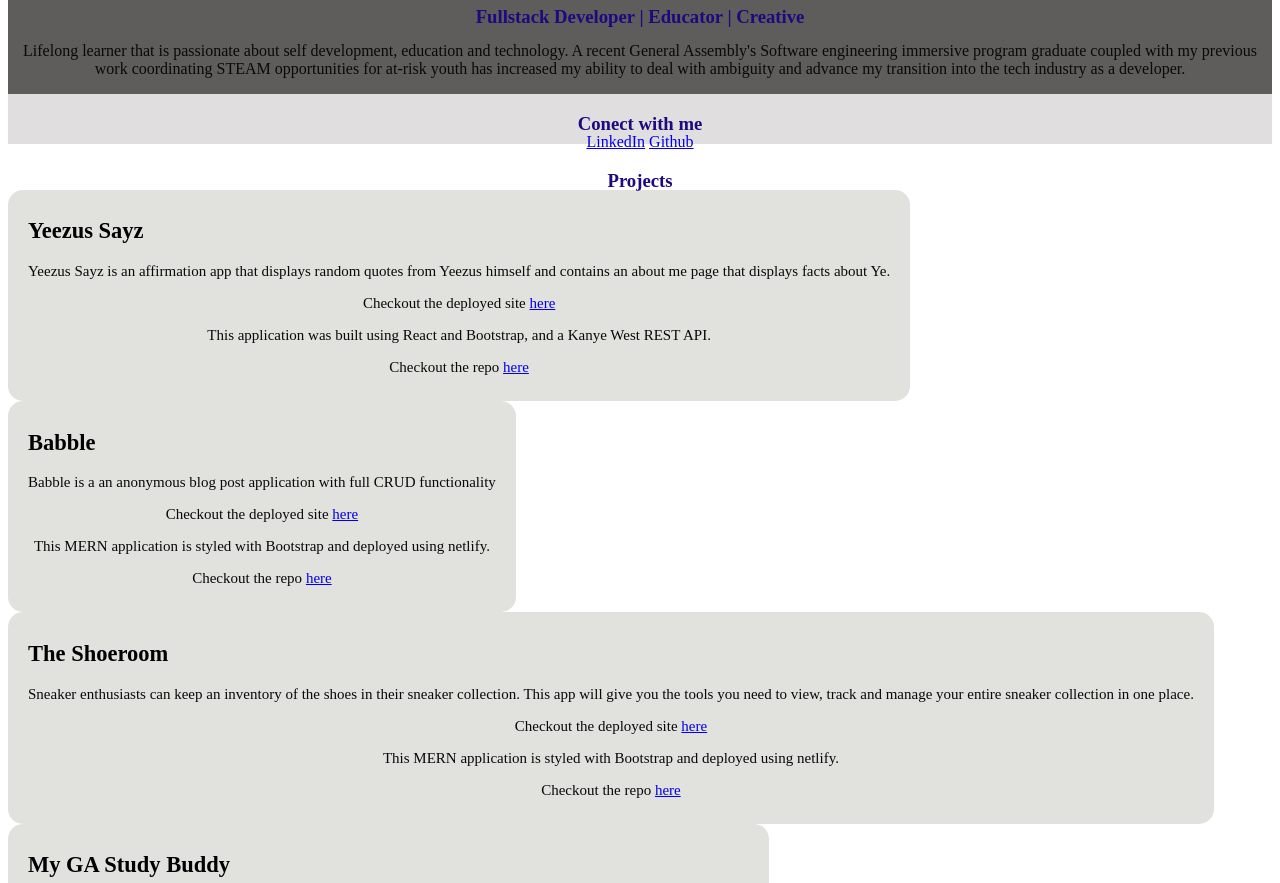
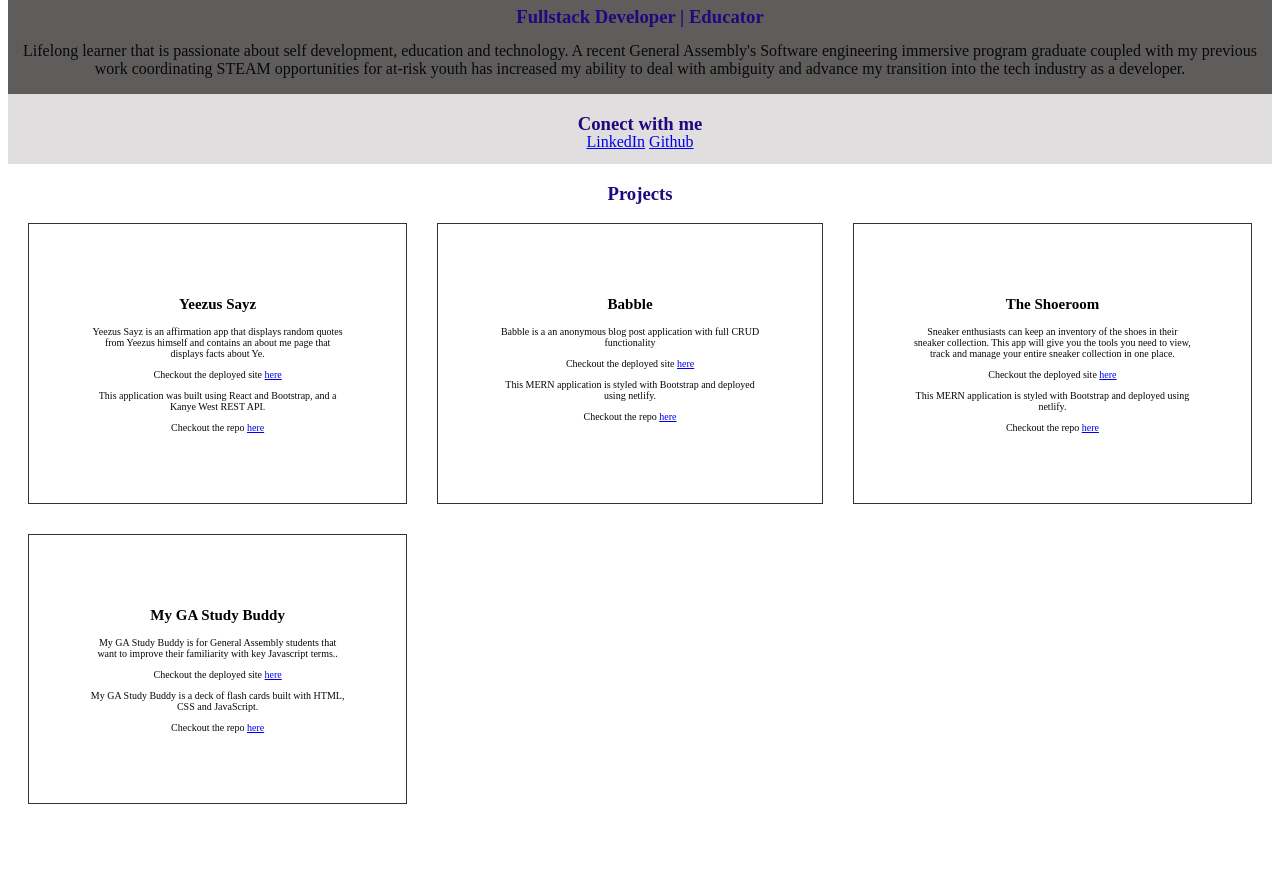
Before and after one commit to tsucodes/tsanirhodes, a plain HTML site: page index.html in a window 1280 px wide. Shown: the part 69-952 px from the top of the page. After the commit the page ends 901 px from the top, so only its background shows below. Drawn offline with Linux system fonts and the light colour scheme.

Commit message:
structure added

```diff
--- a/index.html
+++ b/index.html
@@ -11,7 +11,7 @@
 
     <header class="head">
         <h1>Tsani Rhodes</h1>
-        <h3> Fullstack Developer | Educator | Creative</h3>
+        <h3> Fullstack Developer | Educator</h3>
         <p>Lifelong learner that is passionate about self development, education and technology. A recent General Assembly's Software engineering immersive program graduate coupled with my previous work coordinating STEAM opportunities for at-risk youth has increased my ability to deal with ambiguity and advance my transition into the tech industry as a developer.</p>
     </header>
 
@@ -24,79 +24,51 @@
     <h3>Projects</h3>
     <div class="projectcontainer">
         <!-- style="width:500px;height:100px;border:1px solid #000;"> -->
-        <h2>
-            Yeezus Sayz
-        </h2>
+        <div class="p1">
+            <h2>Yeezus Sayz</h2>
                 <p>Yeezus Sayz is an affirmation app that displays random quotes from Yeezus himself and contains an about me page that displays facts about Ye.</p>
          <!-- <img>
             project preview
          </img> -->
-        <p>
-            Checkout the deployed site <a href="https://yeezus-sayz.netlify.app"> here</a>
-        </p>
-        <p>
-            This application was built using React and Bootstrap, and a Kanye West REST API.
-        </p>
-        <p>
-            Checkout the repo <a href="https://github.com/tsucodes/yeezus-sayz">here</a>
-        </p>
+                <p>Checkout the deployed site <a href="https://yeezus-sayz.netlify.app"> here</a></p>
+                <p> This application was built using React and Bootstrap, and a Kanye West REST API.</p>
+                <p>Checkout the repo <a href="https://github.com/tsucodes/yeezus-sayz">here</a></p>
         </div>
-    <div class="projectcontainer">
-        <!-- style="width:500px;height:100px;border:1px solid #000;"> -->
-        <h2>
-            Babble
-        </h2>
+
+
+        <div class="p2">
+            <h2>Babble</h2>
                 <p>Babble is a an anonymous blog post application with full CRUD functionality</p>
          <!-- <img>
             project preview
          </img> -->
-        <p>
-            Checkout the deployed site <a href="https://babble-ijc-tr.netlify.app/"> here</a>
-        </p>
-        <p>
-            This MERN application is styled with Bootstrap and deployed using netlify.
-        </p>
-        <p>
-            Checkout the repo <a href="https://github.com/I-J-C/babble-frontend">here</a>
-        </p>
+                <p>Checkout the deployed site <a href="https://babble-ijc-tr.netlify.app/"> here</a></p>
+                <p>This MERN application is styled with Bootstrap and deployed using netlify.</p>
+                <p>Checkout the repo <a href="https://github.com/I-J-C/babble-frontend">here</a></p>
         </div>
-    <div class="projectcontainer">
-        <!-- style="width:500px;height:100px;border:1px solid #000;"> -->
-        <h2>
-            The Shoeroom
-        </h2>
+
+        <div class="p3">
+            <h2>The Shoeroom</h2>
             <p>Sneaker enthusiasts can keep an inventory of the shoes in their sneaker collection. This app will give you the tools you need to view, track and manage your entire sneaker collection in one place.</p>
          <!-- <img>
             project preview
          </img> -->
-        <p>
-            Checkout the deployed site <a href="https://the-shoeroom.netlify.app/"> here</a>
-        </p>
-        <p>
-            This MERN application is styled with Bootstrap and deployed using netlify.
-        </p>
-        <p>
-            Checkout the repo <a href="https://github.com/tsucodes/front_end_shoeroom">here</a>
-        </p>
+            <p>Checkout the deployed site <a href="https://the-shoeroom.netlify.app/"> here</a></p>
+            <p>This MERN application is styled with Bootstrap and deployed using netlify.</p>
+            <p>Checkout the repo <a href="https://github.com/tsucodes/front_end_shoeroom">here</a></p>
         </div>
-    <div class="projectcontainer">
-        <!-- style="width:500px;height:100px;border:1px solid #000;"> -->
-        <h2>
-            My GA Study Buddy
-        </h2>
+
+        <div class="p4">
+         <h2>My GA Study Buddy</h2>
             <p>My GA Study Buddy is for General Assembly students that want to improve their familiarity with key Javascript terms..</p>
          <!-- <img>
             project preview
          </img> -->
-        <p>
-            Checkout the deployed site <a href="https://tsucodes.github.io/My-GA-Study-Buddy/"> here</a>
-        </p>
-        <p>
-            My GA Study Buddy is a deck of flash cards built with HTML, CSS and JavaScript.
-        </p>
-        <p>
-            Checkout the repo <a href="https://github.com/tsucodes/My-GA-Study-Buddy">here</a>
-        </p>
+            <p>Checkout the deployed site <a href="https://tsucodes.github.io/My-GA-Study-Buddy/"> here</a></p>
+            <p>My GA Study Buddy is a deck of flash cards built with HTML, CSS and JavaScript.</p>
+            <p>Checkout the repo <a href="https://github.com/tsucodes/My-GA-Study-Buddy">here</a></p>
+        </div>
+
     </div>
 
 </html>
--- a/styles.css
+++ b/styles.css
@@ -17,7 +17,7 @@ header {
     display: inline-block;
     color: white;
     width: 100%;
-    height: 50px;
+    height: 70px;
     text-align: center;
     /* padding: 0; */
 }
@@ -39,18 +39,29 @@ p {
 }
 
 .projectcontainer {
-    font-family: 'Arima Madurai';
+    /* font-family: 'Arima Madurai';
     background-color: rgba(163, 163, 153, 0.33);
-    border-radius: 15px;
+
     box-sizing: border-box;
     color: black;
     display: inline-block;
     font-weight: 500;
-    font-size: 15px;
+
     line-height: normal;
     margin: 0;
     min-height: 15px;
     min-width: fit-content;
     padding: 10px 20px;
-    width: 15%;
+    width: 15%; */
+    display: grid;
+    gap: 30px;
+    grid-template-columns: auto auto auto;
+    padding: 20px;
 }
+.p1,.p2,.p3,.p4{
+    /* background-color: rgba(255, 255, 255, 0.8); */
+    border: 1px solid rgba(0, 0, 0, 0.8);
+    padding: 60px;
+    font-size: 10px;
+    text-align: center;
+}
```
Lines whose indentation alone changed are shown as unchanged.
